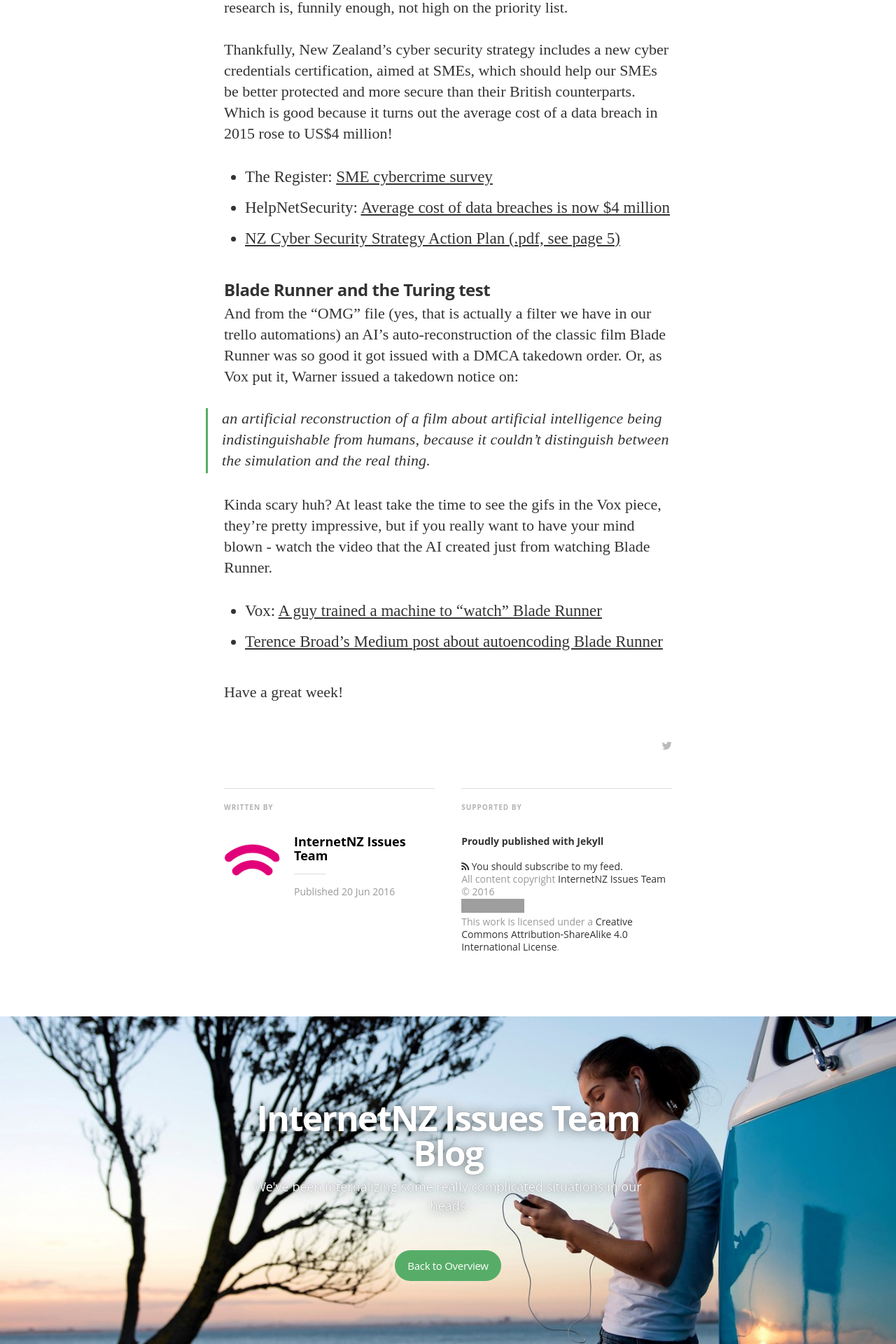
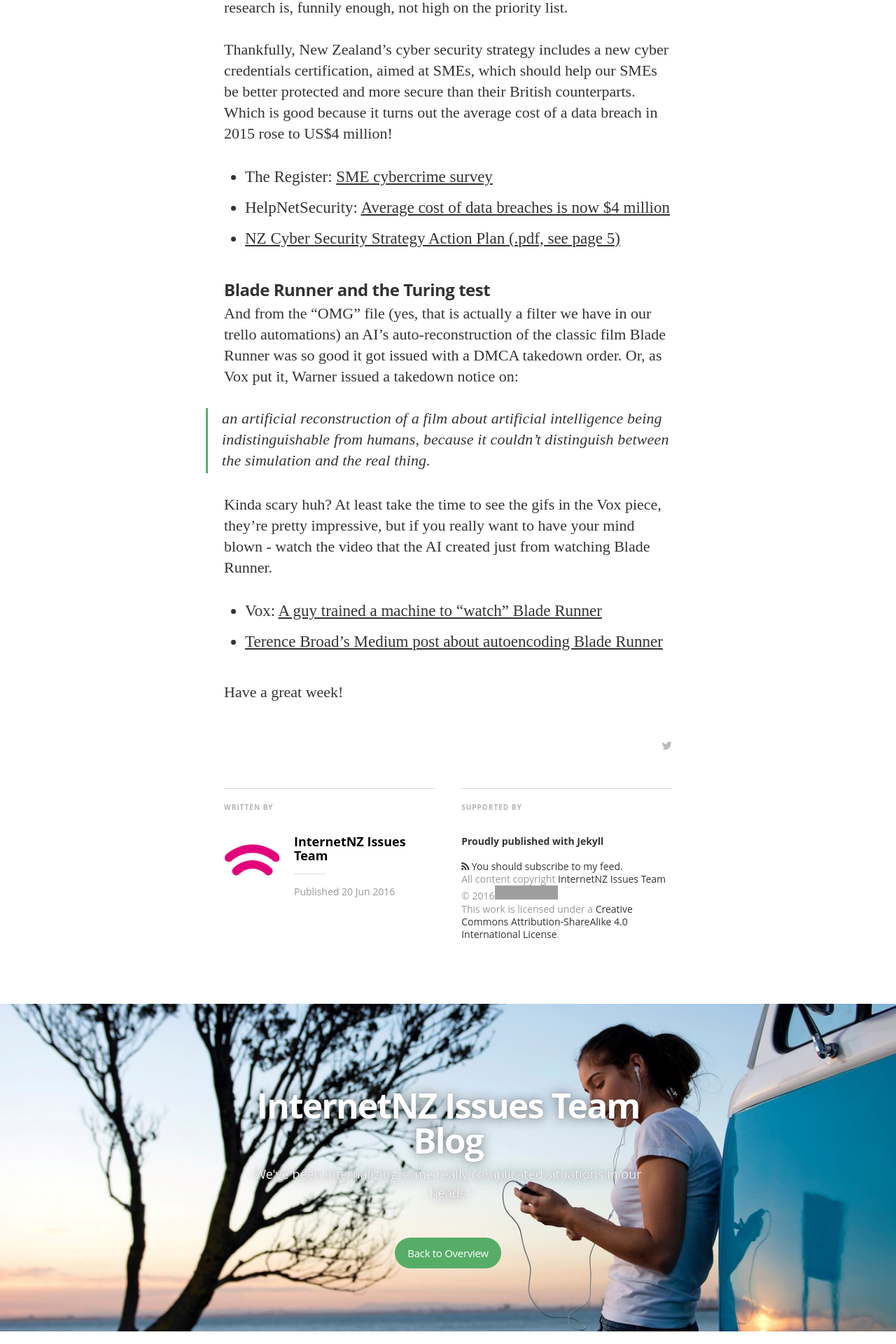
Before and after one commit to InternetNZ/issues_blog_experiment, a Jekyll site: the page built from _posts/2016-06-20-issues-round-accessible-keyboards-ethics-spying-small-business-infosec-and-turing-test.md, in a window 1280 px wide. Shown: the part 2738-4658 px from the top of the page at 70% size. Built offline with Jekyll 4.4.1, drawn with Linux system fonts in a browser that asks for light colours; nearby versions of some CDN libraries; some web fonts are replaced; grey boxes are pictures that could not be loaded.

Commit message:
Update post.html

```diff
--- a/_layouts/post.html
+++ b/_layouts/post.html
@@ -83,7 +83,7 @@
               <section class="poweredby">Proudly published with <a href="http://jekyllrb.com"> Jekyll</a></section>
               <a class="subscribe" href="{{ "/feed.xml" | prepend: site.baseurl }}"> <span class="tooltip"> <i class="fa fa-rss"></i> You should subscribe to my feed.</span></a>
               <div class="inner">
-                <section class="copyright">All content copyright <a href="{{@blog.url}}/">{{site.author}}</a> &copy; {{ site.time | date: '%Y' }}<br><a rel="license" href="http://creativecommons.org/licenses/by-sa/4.0/"><img alt="Creative Commons License" style="border-width:0" src="https://i.creativecommons.org/l/by-sa/4.0/80x15.png" /></a><br />This work is licensed under a <a rel="license" href="http://creativecommons.org/licenses/by-sa/4.0/">Creative Commons Attribution-ShareAlike 4.0 International License</a>.</section>
+                <section class="copyright">All content copyright <a href="{{@blog.url}}/">{{site.author}}</a><br> &copy; {{ site.time | date: '%Y' }}<a rel="license" href="http://creativecommons.org/licenses/by-sa/4.0/"><img alt="Creative Commons License" style="border-width:0" src="https://i.creativecommons.org/l/by-sa/4.0/80x15.png" /></a><br />This work is licensed under a <a rel="license" href="http://creativecommons.org/licenses/by-sa/4.0/">Creative Commons Attribution-ShareAlike 4.0 International License</a>.</section>
               </div>
             </footer>
           </div>
```
